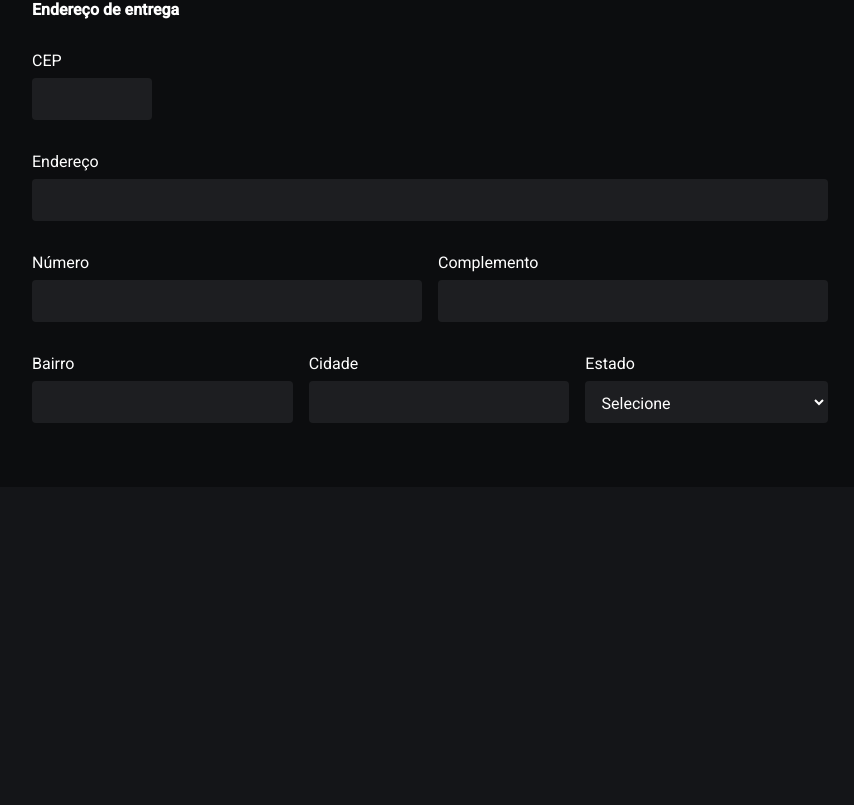
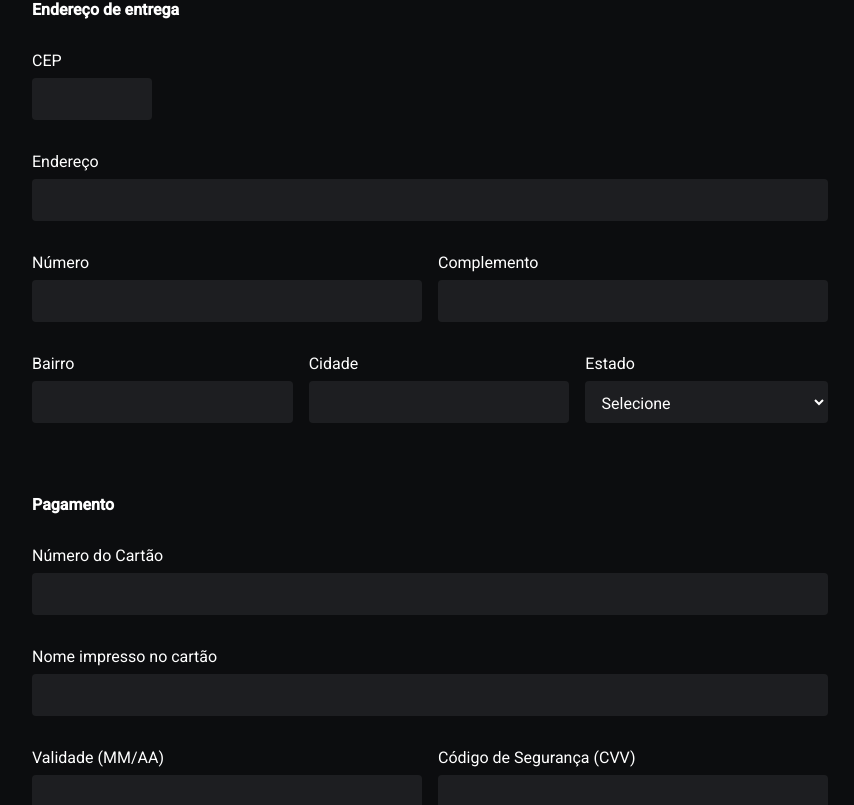
Before and after one commit to debora-sl/curso-commerce, a React (Create React App) app: page /payment in a window 1280 px wide. Shown: the part 437-1242 px from the top of the page, without its empty margins (210-1064 px from the left). Before the commit the page ends 956 px from the top, so only its background shows below. Built offline with nearby package versions, Linux system fonts and the light colour scheme; no server answers.

Commit message:
Inclusão do campo Pagamento no formulário.

```diff
--- a/src/pages/Payment/index.tsx
+++ b/src/pages/Payment/index.tsx
@@ -38,7 +38,7 @@ export default function Payment(){
 
           <div className='field'>
             <label htmlFor="zipcode">CEP</label>
-            <input type="text" name="zipcode" id="zipcode" autoComplete='postal-code' style={{ width: '120px' }}/>
+            <input type="text" name="zipcode" id="zipcode" autoComplete='postal-code' style={ {width: '120px'} }/>
           </div>
 
           <div className='field'>
@@ -103,8 +103,33 @@ export default function Payment(){
                 <option value='DF'>Distrito Federal</option>
              </select>
             </div>
+          </div>
 
+          <h4>Pagamento</h4>
+
+          <div className='field'>
+            <label htmlFor="credit-card-number">Número do Cartão</label>
+            <input type="text" name="credit-card-number" id="credit-card-number" autoComplete='cc-number' />
           </div>
+
+          <div className='field'>
+            <label htmlFor="credit-card-holder-name">Nome impresso no cartão</label>
+            <input type="text" name="credit-card-holder-name" id="credit-card-holder-name" autoComplete='cc-name' />
+          </div>
+
+          <div className='grouped'>
+          <div className='field'>
+             <label htmlFor="credit-card-expiration">Validade (MM/AA)</label>
+             <input type="text" name="credit-card-expiration" id="credit-card-expiration" autoComplete='cc-exp'/>
+            </div>
+
+
+            <div className='field'>
+             <label htmlFor="credit-card-code">Código de Segurança (CVV)</label>
+             <input type="text" name="credit-card-code" id="credit-card-code" autoComplete='cc-csc'/>
+            </div>
+          </div>
+
         </Form>
       </Inner>
 
```
